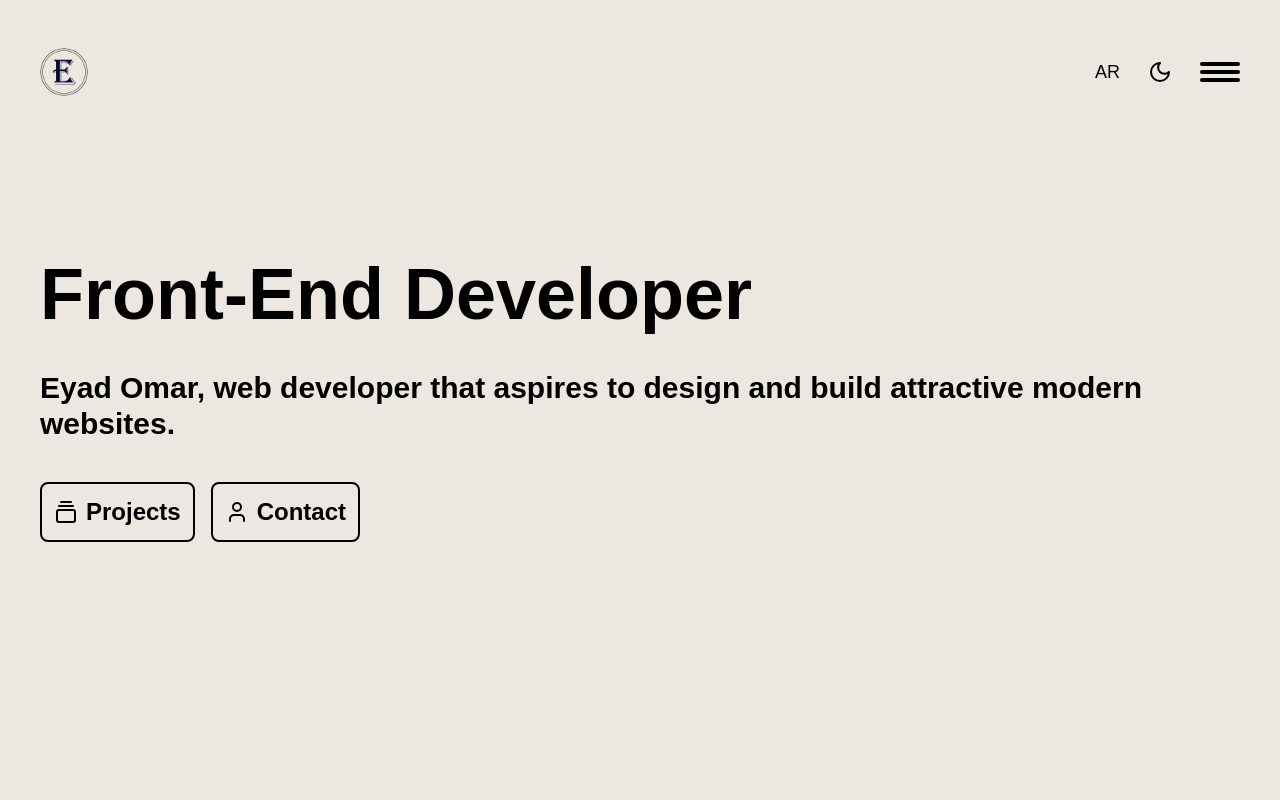
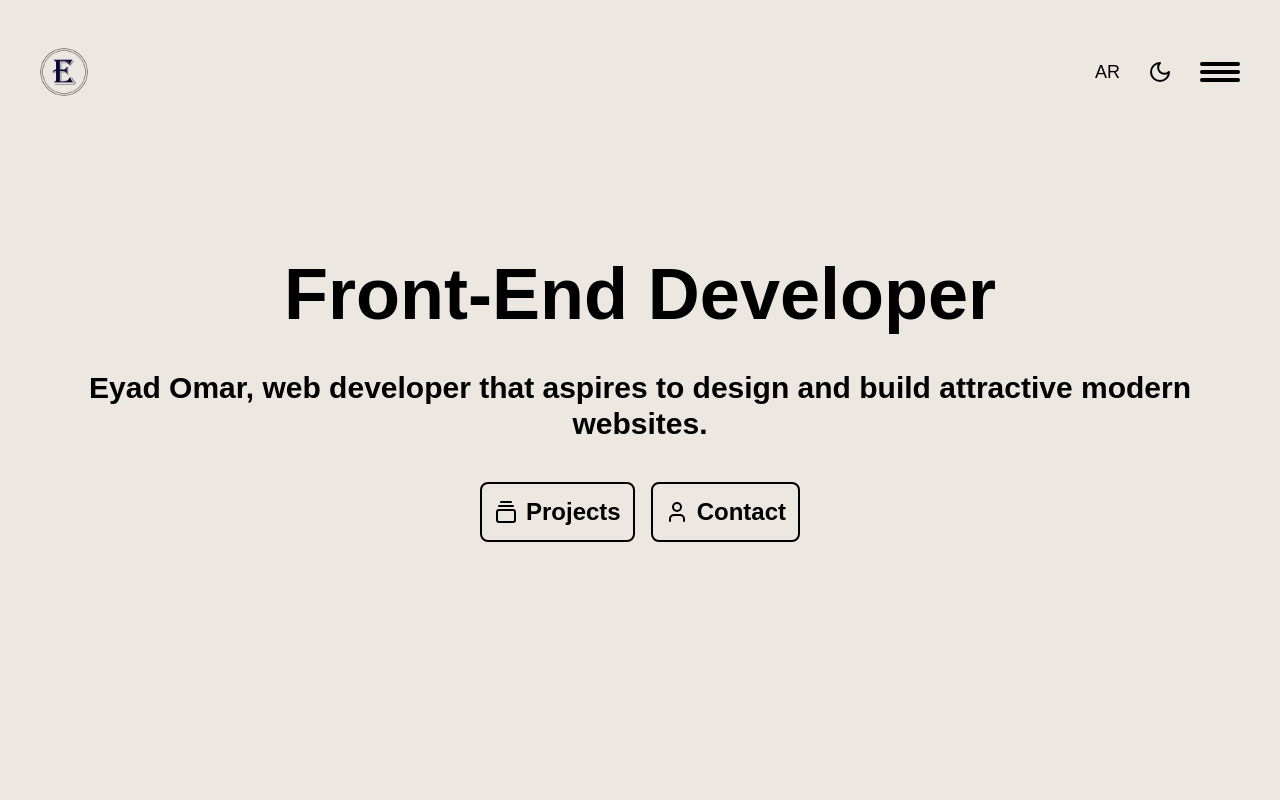
Before and after one commit to EyadOmar/myPortfolio, a React (Vite) app: page / in a window 1280 px wide. Shown: the top 800 px of the page. Built offline with nearby package versions, Linux system fonts and the light colour scheme.

Commit message:
fixed alignments

```diff
--- a/src/layout/About.tsx
+++ b/src/layout/About.tsx
@@ -7,9 +7,9 @@ function About() {
   return (
     <section
       id="about"
-      className=" grid gap-10 items-center justify-center place-items-center grid-cols-1  lg:grid-cols-2"
+      className=" grid gap-10 justify-center place-items-center grid-cols-1 lg:grid-cols-[2fr_1fr]"
     >
-      <figure className="lg:order-last">
+      <figure className="lg:order-last ">
         <img
           src="/myImage.JPG"
           alt="Eyad Omar image"
--- a/src/layout/Home.tsx
+++ b/src/layout/Home.tsx
@@ -8,7 +8,7 @@ function Home() {
   return (
     <section
       id="home"
-      className="font-bold px-10  w-screen flex flex-col h-screen justify-center"
+      className="font-bold px-10  w-screen flex flex-col h-screen justify-center lg:items-center lg:text-center"
     >
       <article>
         <h1 className="text-5xl lg:text-7xl">{t('job')}</h1>
```
